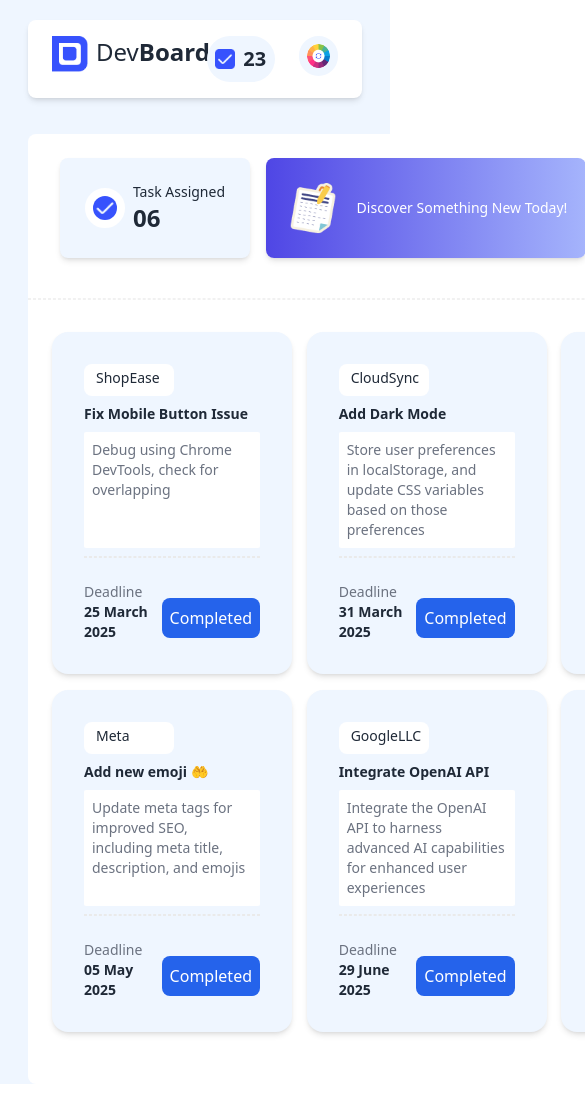
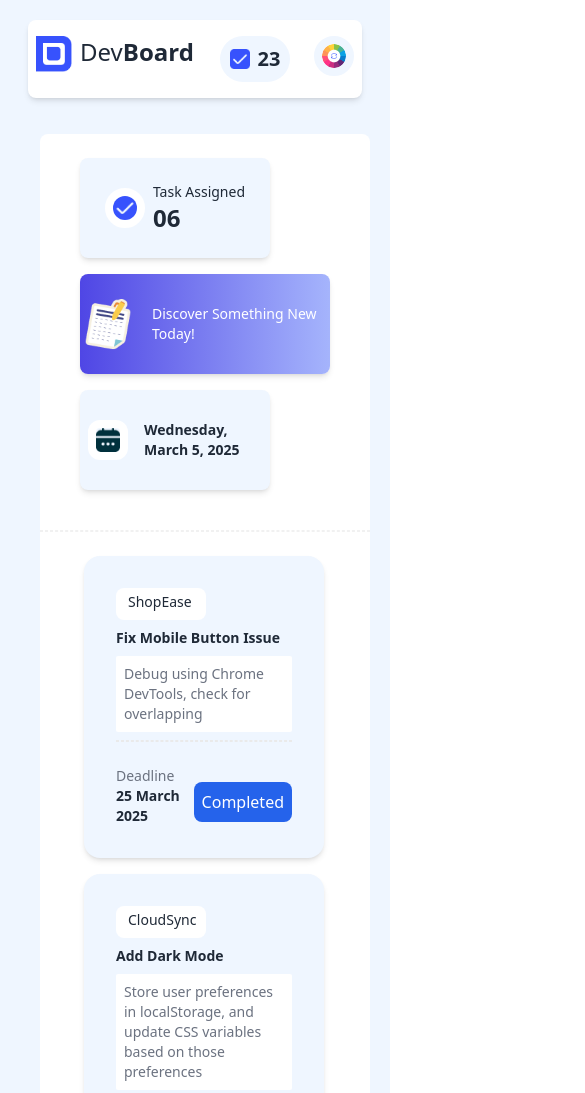
Before and after one commit to Nusrat323/assignment05, a plain HTML site: page index.html in a window 390 px wide. Shown: the top 1093 px of the page, 585 px wide, since content can reach past the window. Drawn offline with nearby package versions, Linux system fonts and the light colour scheme.

Commit message:
make responsive for mobile device

```diff
--- a/index.html
+++ b/index.html
@@ -20,7 +20,7 @@
     <header class="py-5">
         <!----- navbar section ----->
         <nav class="bg-white rounded-lg mx-7 py-4 shadow-md ">
-            <div class="flex justify-between mx-4">
+            <div class="flex justify-between lg:mx-4">
                 <div class="flex">
                     <img class="size-9 mx-2" src="assets/logo.png">
                     <span class="text-2xl">Dev</span><span class="font-bold text-2xl">Board</span>
@@ -48,11 +48,11 @@
     </header>
 
     <!----main section ---->
-    <main class="flex gap-10">
+    <main class="lg:flex gap-10">
 
-        <section class="bg-white rounded-lg mt-4 ml-7 w-[840px] h-[950px]">
+        <section class="bg-white rounded-lg mt-4 lg:ml-7 ml-10 lg:w-[840px] lg:h-[950px] w-[330px]  ">
             <!--top cards-->
-            <div class="py-6 px-8 flex gap-4">
+            <div class="py-6 lg:px-8 px-10 lg:flex gap-4 grid grid-cols-1">
                 <!--card1-->
                 <div class="bg-blue-50 rounded-lg  w-[190px] h-[100px] gap-2 flex justify-center items-center shadow-md">
                     <img class="size-10 border-8 border-white rounded-full" src="assets/checkbox.png">
@@ -65,7 +65,7 @@
                 </div>
                 <!--card2-->
                 <a href="index2.html">
-                <div class="bg-gradient-to-r from-indigo-600 to-indigo-300 w-[320px] h-[100px] rounded-lg flex justify-center items-center gap-4 shadow-md">
+                <div class="bg-gradient-to-r from-indigo-600 to-indigo-300 lg:w-[320px] w-[250px] h-[100px] rounded-lg flex justify-center items-center gap-4 shadow-md">
                         <img class="size-14" src="assets/board.png">
                     <h2 class="text-white text-sm">Discover Something New Today!</h2>
                 </div>
@@ -82,11 +82,11 @@
             <hr style="border:1px dashed rgb(241, 241, 241) ;" class="mt-4">
             <!--- left side cards ---->
 
-            <div class="grid grid-cols-3 mt-8 mx-6  gap-4">
+            <div class="grid lg:grid-cols-3 grid-cols-1 lg:mt-8 mt-6  lg:mx-6 mx-11 gap-4">
                 <!--- card1---->
-                <div class="card bg-blue-50 w-60 shadow-md">
+                <div class="card bg-blue-50 w-60 shadow-md ">
                     <div class="card-body  ">
-                        <h2 class="bg-white rounded-lg px-3 py-1 w-[90px] h-8 text-sm">ShopEase</h2>
+                        <h2 class="bg-white rounded-lg px-3  py-1 w-[90px] h-8 text-sm">ShopEase</h2>
                       <h2 class="text-sm font-bold ">Fix Mobile Button Issue </h2>
                       <p class="bg-white rounded-sm px-2 py-2 text-sm text-gray-500">Debug using Chrome DevTools, check for overlapping</p>
                       <hr style="border: 1px dashed rgb(234, 234, 234);">
@@ -207,9 +207,9 @@
         </section>
 
     <!------ right side card  ----->
-    <div class="bg-white rounded-lg mt-4 mx-8 w-[336px] h-[950px] " >
-        <div class=" my-5 text-center  ">
-            <div class="flex justify-center items-center gap-3">
+    <div class="bg-white rounded-lg lg:mt-4 mt-10 lg:mx-8 mx-10 lg:w-[336px] w-[330px] lg:h-[950px] h-[660px] " >
+        <div class=" my-5  text-center  ">
+            <div class="flex justify-center items-center gap-3 ">
                 <img class="size-5" src="assets/activity.png">
                 <h1 class="text-sm font-semibold">Activity Log</h1>
             </div>
```
